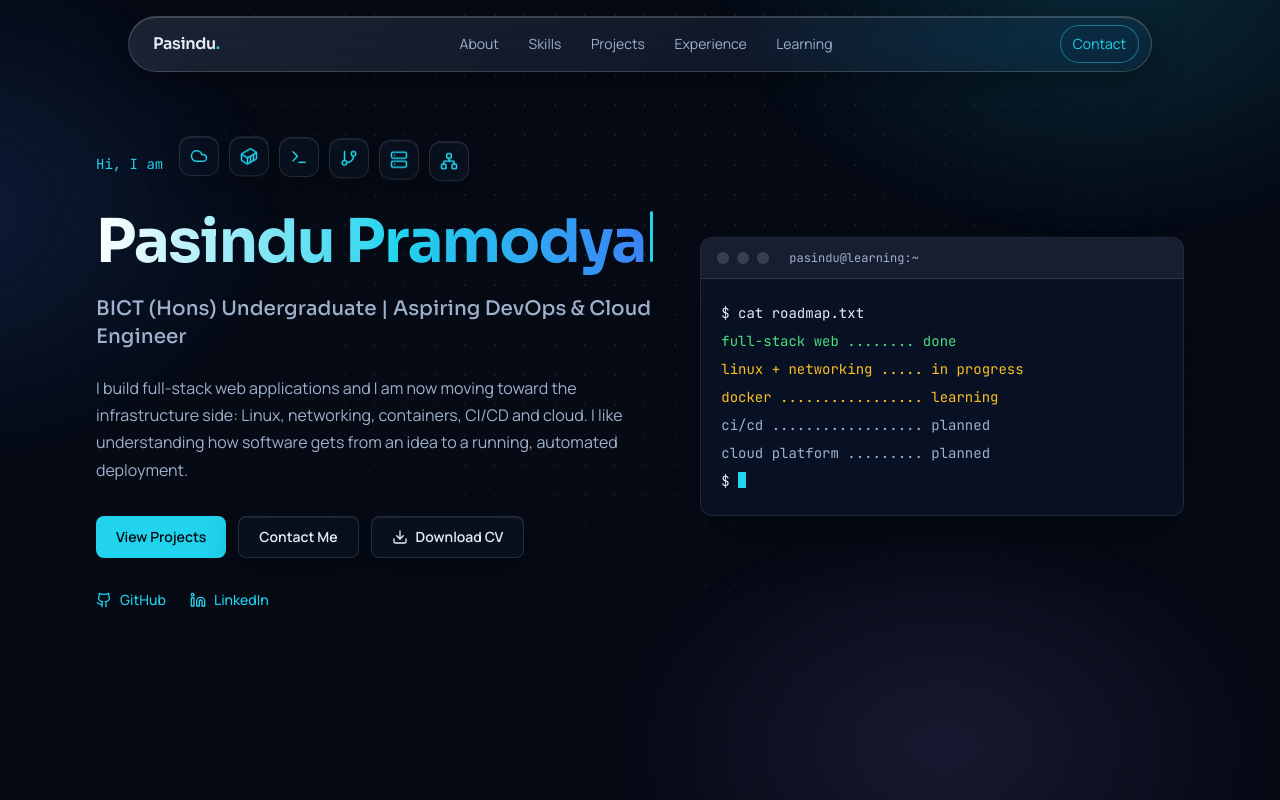
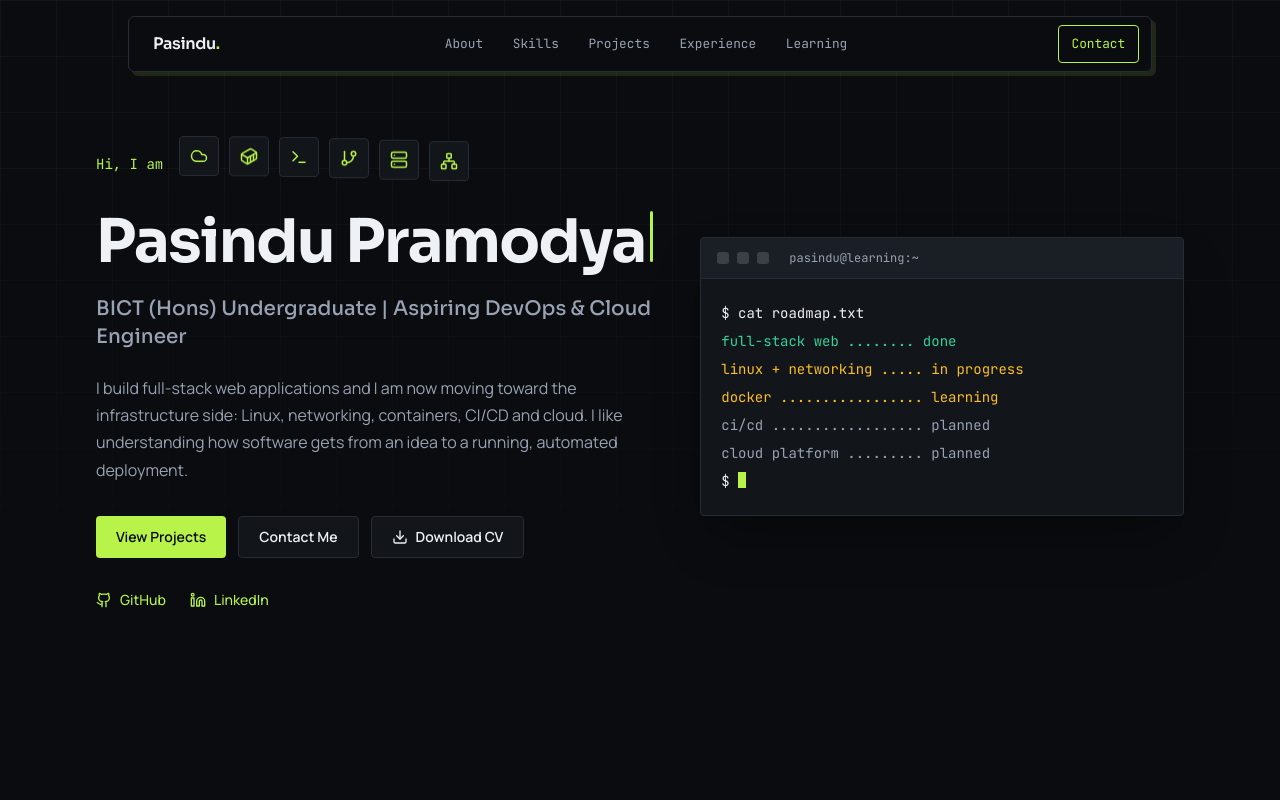
Before and after one commit to PramodyaWP-2003/My-portfolio, a React (Vite) app: page / in a window 1280 px wide. Shown: the top 800 px of the page. Built offline with nearby package versions, Linux system fonts and the light colour scheme.

Commit message:
Make navbar fully opaque, Remove green glow around profile photo

```diff
--- a/src/components/OrbitAvatar.jsx
+++ b/src/components/OrbitAvatar.jsx
@@ -8,7 +8,7 @@ export default function OrbitAvatar() {
   return (
     <div className="flex items-center gap-6 sm:gap-8">
       <div className="relative shrink-0">
-        <div aria-hidden="true" className="absolute -inset-4 rounded-full bg-accent/25 blur-2xl" />
+
         <Avatar size="h-40 w-40 sm:h-44 sm:w-44" />
       </div>
       <ul aria-hidden="true" className="grid grid-cols-2 gap-3">
--- a/src/index.css
+++ b/src/index.css
@@ -1,16 +1,14 @@
 @import "tailwindcss";
 
 @theme {
-  --color-bg: #050a15;
-  --color-panel: rgb(15 25 45 / 0.5);
-  --color-raised: rgb(255 255 255 / 0.06);
-  --color-line: rgb(255 255 255 / 0.1);
-  --color-ink: #e6edf7;
-  --color-muted: #9fb0cb;
-  --color-accent: #22d3ee;
-  --color-accent-2: #3b82f6;
-  --color-accent-3: #a78bfa;
-  --color-ok: #4ade80;
+  --color-bg: #0a0c0f;
+  --color-panel: #12151a;
+  --color-raised: #1a1e25;
+  --color-line: #262c36;
+  --color-ink: #eef1f5;
+  --color-muted: #98a2b3;
+  --color-accent: #b8f34a;
+  --color-ok: #34d399;
   --color-warn: #fbbf24;
   --font-sans: "Manrope", ui-sans-serif, system-ui, sans-serif;
   --font-display: "Sora", "Manrope", ui-sans-serif, system-ui, sans-serif;
@@ -20,34 +18,37 @@
 html { scroll-behavior: smooth; scroll-padding-top: 6rem; }
 body { background: var(--color-bg); color: var(--color-ink); font-family: var(--font-sans); line-height: 1.7; -webkit-font-smoothing: antialiased; }
 
-/* Background: drifting colour glows + faint dot grid */
-body::before { content: ""; position: fixed; inset: -10%; z-index: -2; pointer-events: none;
-  background: radial-gradient(40rem 28rem at 80% 5%, rgb(34 211 238 / .16), transparent 60%),
-              radial-gradient(36rem 26rem at 5% 30%, rgb(59 130 246 / .16), transparent 60%),
-              radial-gradient(34rem 24rem at 70% 85%, rgb(167 139 250 / .12), transparent 60%);
-  animation: drift 24s ease-in-out infinite alternate; }
-body::after { content: ""; position: fixed; inset: 0; z-index: -1; pointer-events: none;
-  background-image: radial-gradient(rgb(255 255 255 / .07) 1px, transparent 1px); background-size: 30px 30px;
-  -webkit-mask-image: radial-gradient(ellipse at 50% 20%, #000 20%, transparent 75%);
-  mask-image: radial-gradient(ellipse at 50% 20%, #000 20%, transparent 75%); }
+/* Background: faint blueprint grid */
+body::before { content: ""; position: fixed; inset: 0; z-index: -1; pointer-events: none;
+  background-image: linear-gradient(rgb(255 255 255 / .035) 1px, transparent 1px), linear-gradient(90deg, rgb(255 255 255 / .035) 1px, transparent 1px);
+  background-size: 56px 56px;
+  -webkit-mask-image: linear-gradient(to bottom, #000, transparent 85%);
+  mask-image: linear-gradient(to bottom, #000, transparent 85%); }
 
-:focus-visible { outline: 2px solid var(--color-accent); outline-offset: 3px; border-radius: 6px; }
-::selection { background: rgb(34 211 238 / .3); }
+:focus-visible { outline: 2px solid var(--color-accent); outline-offset: 3px; }
+::selection { background: rgb(184 243 74 / .3); }
 
-/* Glass */
-.glass { background: rgb(12 20 38 / .55); backdrop-filter: blur(16px) saturate(160%); -webkit-backdrop-filter: blur(16px) saturate(160%);
-  border: 1px solid rgb(255 255 255 / .12); box-shadow: 0 8px 32px rgb(0 0 0 / .35), inset 0 1px 0 rgb(255 255 255 / .08); }
-.bg-panel { backdrop-filter: blur(14px) saturate(150%); -webkit-backdrop-filter: blur(14px) saturate(150%); }
-:is(article, li).bg-panel { transition: transform .3s ease, border-color .3s ease, box-shadow .3s ease; }
-:is(article, li).bg-panel:hover { transform: translateY(-4px); border-color: rgb(34 211 238 / .45);
-  box-shadow: 0 18px 40px -20px rgb(34 211 238 / .45), inset 0 1px 0 rgb(255 255 255 / .08); }
+/* Sharp corners everywhere except avatars and glows */
+.rounded-md, .rounded-lg, .rounded-xl, .rounded-2xl { border-radius: 4px; }
+span.rounded-full { border-radius: 3px; }
+nav[aria-label="Main"] { border-radius: 6px; }
 
-/* Gradient text */
-.text-gradient, section h2 { background: linear-gradient(90deg, #fff, var(--color-accent) 55%, var(--color-accent-2));
-  -webkit-background-clip: text; background-clip: text; color: transparent; }
-section h2 { width: fit-content; }
+/* Solid surfaces (class names kept so no JSX changes are needed) */
+.glass { background: var(--color-panel); border: 1px solid var(--color-line); }
+.nav-glass { background: rgb(10 12 15 / 1); border: 1px solid var(--color-line); box-shadow: 4px 4px 0 rgb(184 243 74 / .12); }
 
-/* Navbar */
+/* Cards: lift with a hard shadow */
+:is(article, li).bg-panel { transition: transform .25s ease, border-color .25s ease, box-shadow .25s ease; }
+:is(article, li).bg-panel:hover { transform: translate(-3px, -3px); border-color: var(--color-accent); box-shadow: 6px 6px 0 rgb(184 243 74 / .22); }
+
+/* Name colour (Typewriter) */
+.text-gradient { color: var(--color-ink); }
+
+/* Section headings with automatic numbers: // 01, // 02 ... */
+main { counter-reset: sec; }
+main > section:not(#top) h2::before { counter-increment: sec; content: "// 0" counter(sec);
+  display: block; margin-bottom: .35rem; font: 500 .8rem var(--font-mono); letter-spacing: .08em; color: var(--color-accent); }
+
 /* Navbar */
 .nav-scroll { scrollbar-width: none; -ms-overflow-style: none; }
 .nav-scroll::-webkit-scrollbar { display: none; }
@@ -57,34 +58,26 @@ section h2 { width: fit-content; }
     mask-image: linear-gradient(to right, transparent, #000 14px, #000 calc(100% - 14px), transparent);
   }
 }
-.nav-link { position: relative; isolation: isolate; overflow: hidden; display: block; white-space: nowrap;
-  padding: .45rem .8rem; border-radius: 999px; font-size: .875rem; color: var(--color-muted);
-  transition: color .25s ease, transform .25s ease, box-shadow .25s ease; }
-.nav-link::before { content: ""; position: absolute; inset: 0; z-index: -1; border-radius: inherit;
-  background: linear-gradient(120deg, rgb(34 211 238 / .3), rgb(59 130 246 / .3));
-  transform: translateY(101%); transition: transform .35s cubic-bezier(.2, .8, .2, 1); }
-.nav-link::after { content: ""; position: absolute; left: 50%; bottom: 4px; height: 2px; width: 0; border-radius: 2px;
-  background: var(--color-accent); box-shadow: 0 0 8px var(--color-accent); transform: translateX(-50%); transition: width .3s ease; }
+.nav-link { position: relative; isolation: isolate; display: block; white-space: nowrap; padding: .45rem .8rem;
+  font-family: var(--font-mono); font-size: .8rem; color: var(--color-muted); transition: color .2s ease, transform .2s ease; }
+.nav-link::after { content: ""; position: absolute; left: .8rem; right: .8rem; bottom: 2px; height: 2px; background: var(--color-accent);
+  transform: scaleX(0); transform-origin: left; transition: transform .35s cubic-bezier(.2, .8, .2, 1); }
 .nav-link:hover, .nav-link:focus-visible { color: var(--color-ink); transform: translateY(-1px); }
-.nav-link:hover::before, .nav-link:focus-visible::before { transform: translateY(0); }
-.nav-link:hover::after, .nav-link:focus-visible::after { width: 55%; }
-.nav-link.is-active { color: var(--color-ink); box-shadow: inset 0 0 0 1px rgb(34 211 238 / .4); background: rgb(34 211 238 / .1); }
-.nav-link.is-active::after { width: 55%; }
-.nav-link.cta { color: var(--color-accent); box-shadow: inset 0 0 0 1px rgb(34 211 238 / .45); }
-.progress { background: linear-gradient(90deg, var(--color-accent), var(--color-accent-2), var(--color-accent-3)); transition: transform .1s linear; }
-
+.nav-link:hover::after, .nav-link:focus-visible::after { transform: scaleX(1); }
+.nav-link.is-active { color: var(--color-accent); }
+.nav-link.is-active::after { transform: scaleX(1); }
+.nav-link.cta { border: 1px solid var(--color-accent); border-radius: 4px; color: var(--color-accent); }
+.nav-link.cta::after { z-index: -1; inset: 0; left: 0; right: 0; bottom: 0; height: auto; }
+.nav-link.cta:hover, .nav-link.cta:focus-visible, .nav-link.cta.is-active { color: var(--color-bg); }
+.progress { background: var(--color-accent); transition: transform .1s linear; }
 
 /* Motion */
 @keyframes rise { from { opacity: 0; transform: translateY(14px); } to { opacity: 1; transform: none; } }
 @keyframes blink { 50% { opacity: 0; } }
 @keyframes float { 0%, 100% { transform: translateY(0); } 50% { transform: translateY(-8px); } }
-@keyframes spin { to { transform: rotate(360deg); } }
-@keyframes drift { to { transform: translate3d(-3%, 4%, 0) scale(1.08); } }
 .hero-item { animation: rise .6s ease both; animation-delay: var(--d, 0ms); }
 .caret { animation: blink 1.1s steps(1) infinite; }
 .float { animation: float 4.5s ease-in-out infinite; animation-delay: var(--d, 0s); }
-.orbit { animation: spin 45s linear infinite; }
-.orbit-counter { animation: spin 45s linear infinite reverse; }
 .reveal { opacity: 0; transform: translateY(16px); transition: opacity .6s ease, transform .6s ease; }
 .reveal.is-visible { opacity: 1; transform: none; }
 
@@ -93,10 +86,3 @@ section h2 { width: fit-content; }
   *, *::before, *::after { animation: none !important; transition: none !important; }
   .reveal { opacity: 1; transform: none; }
 }
-
-/* Glass: self-contained, so the navbar keeps the effect even if .glass is edited */
-.glass { background: rgb(12 20 38 / .55); backdrop-filter: blur(16px) saturate(160%); -webkit-backdrop-filter: blur(16px) saturate(160%);
-  border: 1px solid rgb(255 255 255 / .12); box-shadow: 0 8px 32px rgb(0 0 0 / .35), inset 0 1px 0 rgb(255 255 255 / .08); }
-.nav-glass { background: linear-gradient(135deg, rgb(255 255 255 / .10), rgb(255 255 255 / .03));
-  backdrop-filter: blur(18px) saturate(180%); -webkit-backdrop-filter: blur(18px) saturate(180%);
-  border: 1px solid rgb(255 255 255 / .16); box-shadow: 0 8px 32px rgb(0 0 0 / .35), inset 0 1px 0 rgb(255 255 255 / .18); }
```
